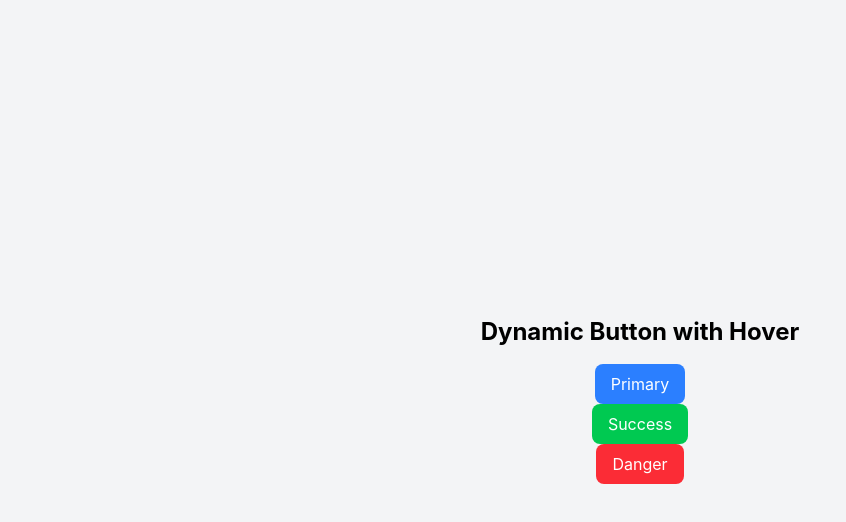
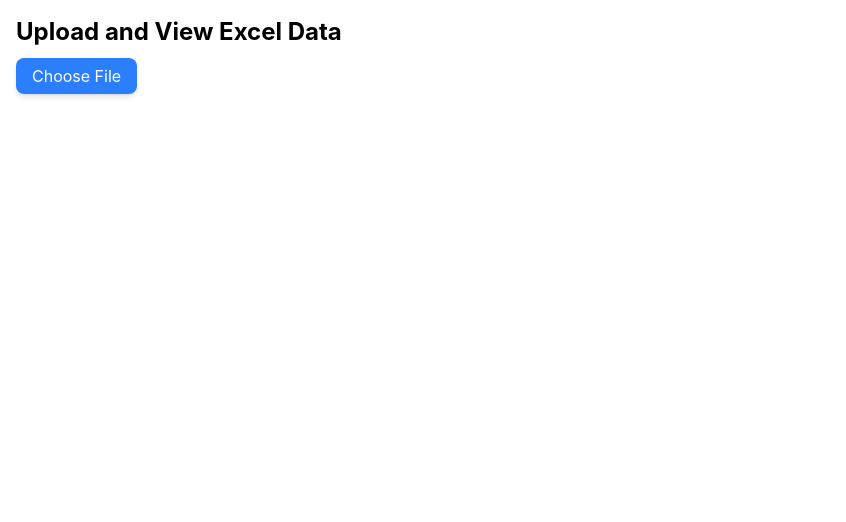
Before and after one commit to DeveloperDhanush-git/elcodamics-dynamic-components, a React (Create React App) app: page / in a window 1280 px wide. Shown: the top 522 px of the page, without its empty margins (0-846 px from the left). Built offline with nearby package versions, Linux system fonts and the light colour scheme.

Commit message:
not fully created

```diff
--- a/src/App.js
+++ b/src/App.js
@@ -1,17 +1,12 @@
-import Button from "./Common/DynamicComponents/Button/Button"; // Import the Button component
-import React from "react";
+import React from 'react'
 
-function App() {
+import Spreadsheet from './Common/DynamicComponent/Spreadsheet/Spreadsheet'
+const App = () => {
   return (
-    <div className="flex flex-col items-center justify-center min-h-screen bg-gray-100">
-      <h1 className="text-2xl font-bold mb-4">Dynamic Button with Hover</h1>
-
-      {/* Different buttons with hover effects */}
-      <Button text="Primary" color="blue" onClick={() => alert("Primary Button Clicked!")} />
-      <Button text="Success" color="green" onClick={() => alert("Success Button Clicked!")} />
-      <Button text="Danger" color="red" onClick={() => alert("Danger Button Clicked!")} />
+    <div>
+      <Spreadsheet/>
     </div>
-  );
+  )
 }
 
-export default App;
+export default App
--- /dev/null
+++ b/src/Common/DynamicComponent/Spreadsheet/Spreadsheet.js
@@ -0,0 +1,83 @@
+import React, { useState } from "react";
+import Spreadsheet from "react-spreadsheet";
+import * as XLSX from "xlsx";
+
+const SpreadsheetComponent = () => {
+  const [data, setData] = useState([]);
+
+  // Function to handle file upload
+  const handleFileUpload = (event) => {
+    const file = event.target.files[0];
+    if (!file) {
+      alert("Please select a valid Excel file.");
+      return;
+    }
+
+    const reader = new FileReader();
+    reader.onload = (e) => {
+      try {
+        const binaryString = e.target.result;
+        const workbook = XLSX.read(binaryString, { type: "binary" });
+        const sheetName = workbook.SheetNames[0];
+        const sheet = workbook.Sheets[sheetName];
+        const jsonData = XLSX.utils.sheet_to_json(sheet, { header: 1, defval: "" });
+
+        // Convert JSON data to spreadsheet format
+        let formattedData = jsonData.map((row) => row.map((cell) => ({ value: cell })));
+
+        // Ensure at least 2 columns exist
+        if (formattedData.length > 1) {
+          formattedData = calculateTotal(formattedData);
+        }
+
+        setData(formattedData);
+      } catch (error) {
+        console.error("Error processing file:", error);
+        alert("Error processing the file. Please check your file format.");
+      }
+    };
+    reader.readAsBinaryString(file);
+  };
+
+  // Function to calculate total dynamically
+  const calculateTotal = (updatedData) => {
+    let total = 0;
+
+    // Identify the column containing prices (assumed to be last column)
+    const priceColumnIndex = updatedData[0].length - 1;
+
+    // Sum only numeric values in the price column, skipping header row
+    for (let i = 1; i < updatedData.length; i++) {
+      total += parseFloat(updatedData[i][priceColumnIndex]?.value) || 0;
+    }
+
+    // Append/Update the total row at the bottom
+    if (updatedData.length > 1) {
+      updatedData.push([{ value: "Total" }, { value: total }]);
+    }
+
+    return updatedData;
+  };
+
+  // Handle cell value changes & recalculate total
+  const handleDataChange = (newData) => {
+    setData(calculateTotal([...newData]));
+  };
+
+  return (
+    <div className="p-4">
+      <h2 className="text-2xl font-bold mb-4">Upload and View Excel Data</h2>
+
+      {/* Styled File Input */}
+      <label className="cursor-pointer bg-blue-500 text-white px-4 py-2 rounded-lg shadow-md hover:bg-blue-600 transition duration-200">
+        Choose File
+        <input type="file" accept=".xlsx, .xls" onChange={handleFileUpload} className="hidden" />
+      </label>
+
+      {/* Spreadsheet Display */}
+      {data.length > 0 && <Spreadsheet data={data} onChange={handleDataChange} />}
+    </div>
+  );
+};
+
+export default SpreadsheetComponent;
```
